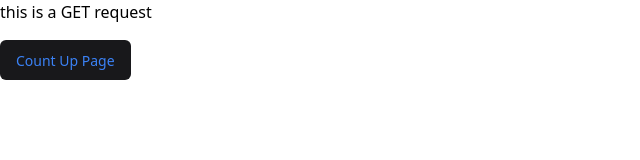
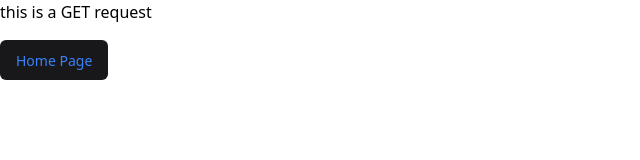
Before and after one commit to hata0/app-router-tutorial, a Next.js app: page /get-data in a window 1280 px wide. Shown: the top 160 px of the page, without its empty margins (0-640 px from the left). Built offline with nearby package versions, Linux system fonts and the light colour scheme.

Commit message:
feat: uiを改善

```diff
--- a/src/app/(group)/children1/page.tsx
+++ b/src/app/(group)/children1/page.tsx
@@ -2,13 +2,13 @@ import { LinkButton } from "@/components/ui/domain/LinkButton";
 
 const Children1Page = () => {
   return (
-    <div className="flex flex-col space-y-[16px]">
+    <>
       <div>Children1</div>
       <div className="flex space-x-[8px]">
         <LinkButton href="/">Home Page</LinkButton>
         <LinkButton href="/children2">Children2 Page</LinkButton>
       </div>
-    </div>
+    </>
   );
 };
 
--- a/src/app/(group)/children2/page.tsx
+++ b/src/app/(group)/children2/page.tsx
@@ -2,13 +2,13 @@ import { LinkButton } from "@/components/ui/domain/LinkButton";
 
 const Children2Page = () => {
   return (
-    <div className="flex flex-col space-y-[16px]">
+    <>
       <div>Children2</div>
       <div className="flex space-x-[8px]">
         <LinkButton href="/">Home Page</LinkButton>
         <LinkButton href="/children1">Children1 Page</LinkButton>
       </div>
-    </div>
+    </>
   );
 };
 
--- a/src/app/(group)/layout.tsx
+++ b/src/app/(group)/layout.tsx
@@ -8,7 +8,7 @@ export const metadata: Metadata = {
 
 const ChildrenLayout = ({ children }: { children: ReactNode }) => {
   return (
-    <div>
+    <div className="flex flex-col space-y-[16px]">
       {children}
       <FeedbackForm label="Layout Feedback" />
     </div>
--- a/src/app/count-up/page.tsx
+++ b/src/app/count-up/page.tsx
@@ -12,10 +12,7 @@ const CountUpPage = () => {
         Click
       </SimpleButton>
       <div>{count}</div>
-      <div className="flex space-x-[8px]">
-        <LinkButton href="/">Home Page</LinkButton>
-        <LinkButton href="/get-data">Get Data Page</LinkButton>
-      </div>
+      <LinkButton href="/">Home Page</LinkButton>
     </div>
   );
 };
--- a/src/app/dynamic/[id]/page.tsx
+++ b/src/app/dynamic/[id]/page.tsx
@@ -27,7 +27,7 @@ export const generateStaticParams = () => {
 
 const DynamicPage = ({ params, searchParams }: Props) => {
   return (
-    <div>
+    <div className="flex flex-col space-y-[16px]">
       <div>{params.id}</div>
       <LinkButton href="/">Home Page</LinkButton>
     </div>
--- a/src/app/get-data/page.tsx
+++ b/src/app/get-data/page.tsx
@@ -16,7 +16,7 @@ const GetDataPage = async () => {
   return (
     <div className="flex flex-col space-y-[16px]">
       <div>{data.message}</div>
-      <LinkButton href="/count-up">Count Up Page</LinkButton>
+      <LinkButton href="/">Home Page</LinkButton>
     </div>
   );
 };
--- a/src/app/page.tsx
+++ b/src/app/page.tsx
@@ -24,6 +24,7 @@ const HomePage = () => {
       <div>こんにちは</div>
       <div className="flex space-x-[8px]">
         <LinkButton href="/count-up">Count Up Page</LinkButton>
+        <LinkButton href="/get-data">Get Data Page</LinkButton>
         <LinkButton href="/children1">Children1 Page</LinkButton>
         <LinkButton href="/intercepting">Intercepting Page</LinkButton>
         <LinkButton href="/require-login">Reqiure Login Page</LinkButton>
```
